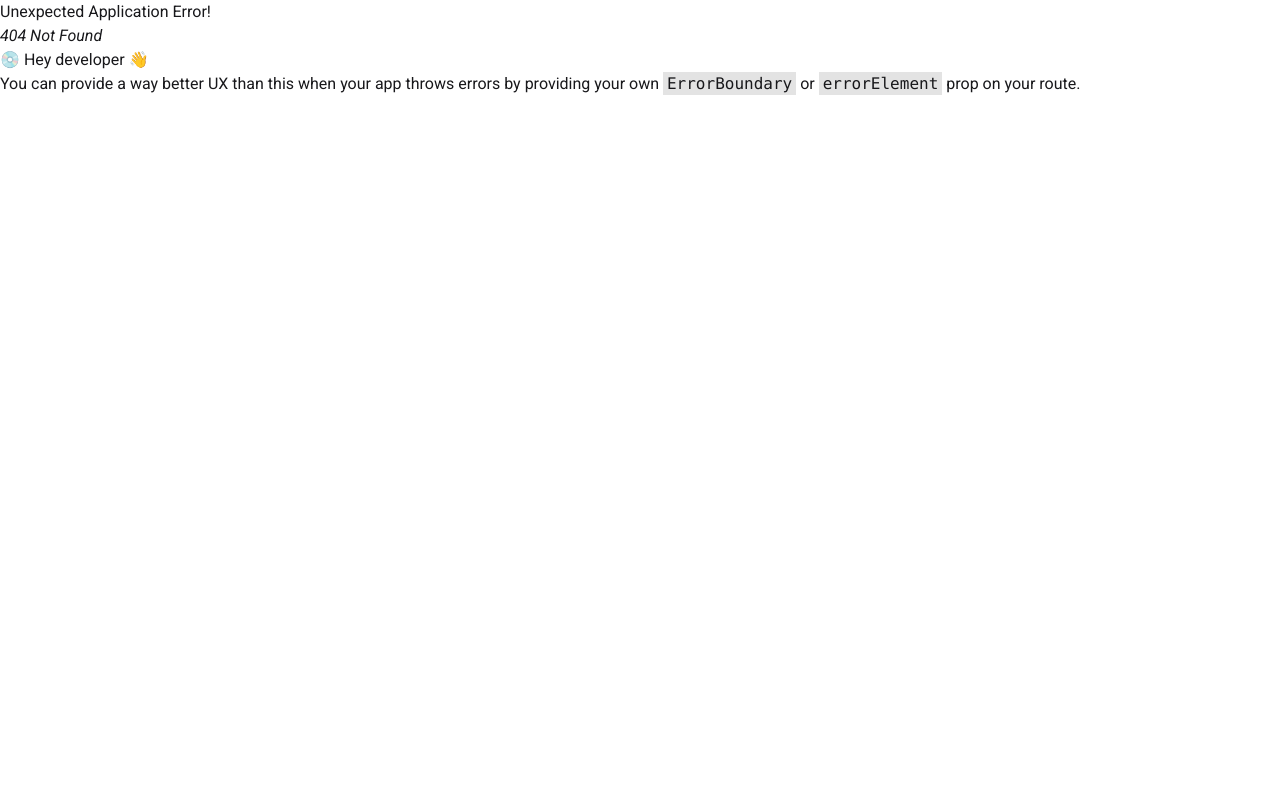
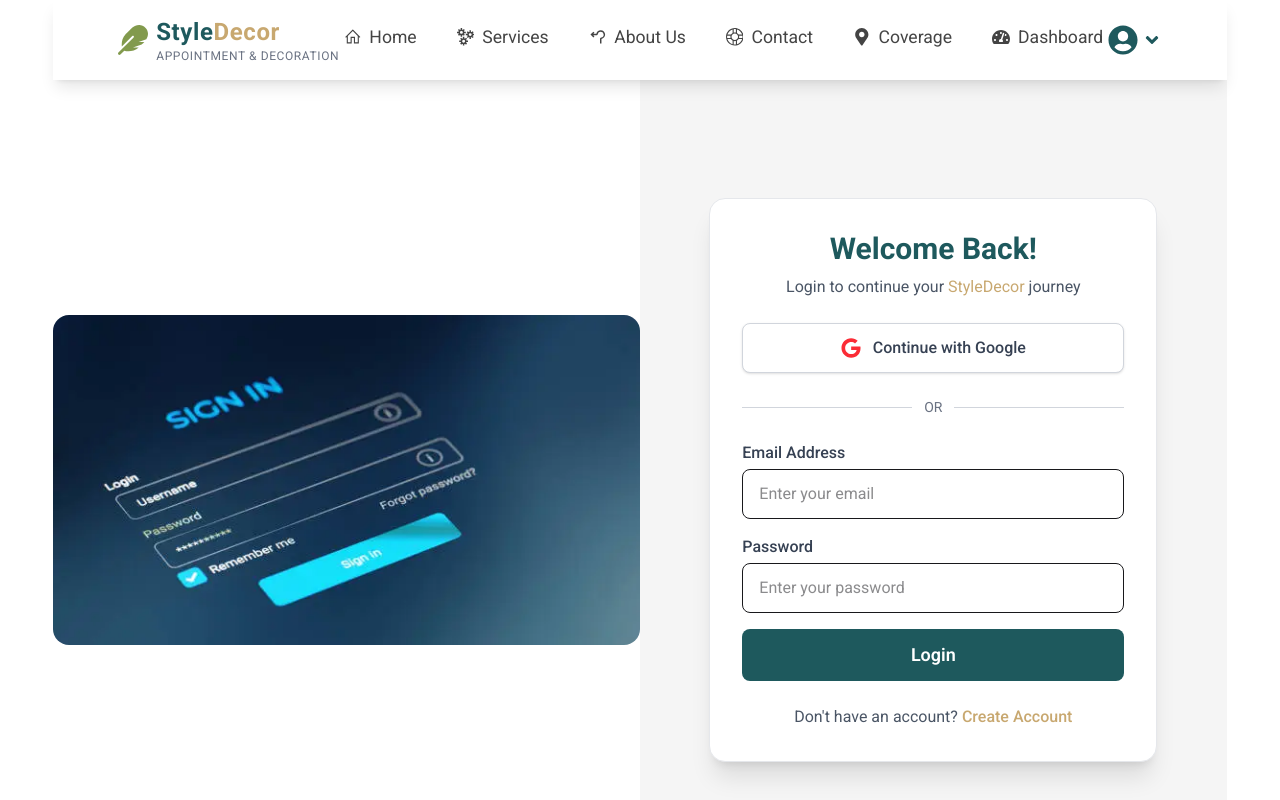
Before and after one commit to theporosh/b12-a10-styledecor-webclient, a React (Vite) app: page /login in a window 1280 px wide. Before the commit this address had no page. Shown: the top 800 px of the page. Built offline with nearby package versions, Linux system fonts and the light colour scheme.

Commit message:
login page design done using react hook form

```diff
--- a/package.json
+++ b/package.json
@@ -17,6 +17,7 @@
     "motion": "^12.23.25",
     "react": "^19.2.0",
     "react-dom": "^19.2.0",
+    "react-hook-form": "^7.68.0",
     "react-icons": "^5.5.0",
     "react-leaflet": "^5.0.0-rc.2",
     "react-router": "^7.10.1",
--- /dev/null
+++ b/src/layouts/AuthLayout.jsx
@@ -0,0 +1,27 @@
+import React from 'react';
+import NavBar from '../pages/Shared/NavBar/NavBar';
+import { Outlet } from 'react-router';
+import Footer from '../pages/Shared/Footer/Footer';
+import signImg from '../assets/signIn.webp';
+
+const AuthLayout = () => {
+    return (
+        <div className="w-11/12 mx-auto">
+            <NavBar></NavBar>
+            <div className="flex items-center">
+
+                <div className="flex-1">
+                    <img className="rounded-2xl" src={signImg} alt="" />
+                </div>
+
+                <div className="flex-1">
+                    <Outlet></Outlet>
+                </div>
+
+            </div>
+            <Footer></Footer>
+        </div>
+    );
+};
+
+export default AuthLayout;
--- /dev/null
+++ b/src/pages/Auth/Login/Login.jsx
@@ -0,0 +1,106 @@
+import React from 'react';
+import { useForm } from "react-hook-form";
+import { FaGoogle } from "react-icons/fa";
+import { Link } from 'react-router';
+
+const Login = () => {
+    const {
+        register,
+        handleSubmit,
+        formState: { errors }
+    } = useForm();
+
+    const onSubmit = (data) => {
+        console.log("Logged In:", data);
+    };
+
+    const handleGoogleLogin = () => {
+        console.log("Google Login Triggered");
+        // Firebase Auth
+    };
+
+    return (
+        <div className="min-h-screen flex items-center justify-center bg-[#F5F5F5] px-4">
+            <div className="bg-white w-full max-w-md rounded-2xl shadow-xl p-8 border border-gray-200">
+
+                {/* Heading */}
+                <h2 className="text-3xl font-bold text-center text-[#1E595D]">
+                    Welcome Back!
+                </h2>
+                <p className="text-center text-gray-600 mt-2">
+                    Login to continue your <span className="text-[#C8A870]">StyleDecor</span> journey
+                </p>
+
+                {/* Google Login */}
+                <button
+                    onClick={handleGoogleLogin}
+                    className="w-full flex items-center justify-center gap-3 bg-white border border-gray-300 hover:bg-gray-50 py-3 rounded-lg mt-6 shadow-sm transition"
+                >
+                    <FaGoogle className="text-red-500 text-xl" />
+                    <span className="text-gray-700 font-medium">Continue with Google</span>
+                </button>
+
+                {/* Divider */}
+                <div className="flex items-center my-6">
+                    <div className="flex-grow h-px bg-gray-300"></div>
+                    <span className="px-3 text-gray-500 text-sm">OR</span>
+                    <div className="flex-grow h-px bg-gray-300"></div>
+                </div>
+
+                {/* Login Form */}
+                <form onSubmit={handleSubmit(onSubmit)} className="space-y-4">
+
+                    {/* Email */}
+                    <div>
+                        <label className="block text-gray-700 font-medium mb-1">
+                            Email Address
+                        </label>
+                        <input
+                            type="email"
+                            {...register("email", { required: "Email is required" })}
+                            className="w-full px-4 py-3 border rounded-lg focus:outline-none focus:ring-2 focus:ring-[#C8A870]"
+                            placeholder="Enter your email"
+                        />
+                        {errors.email && (
+                            <p className="text-red-600 text-sm mt-1">{errors.email.message}</p>
+                        )}
+                    </div>
+
+                    {/* Password */}
+                    <div>
+                        <label className="block text-gray-700 font-medium mb-1">
+                            Password
+                        </label>
+                        <input
+                            type="password"
+                            {...register("password", { required: "Password is required" })}
+                            className="w-full px-4 py-3 border rounded-lg focus:outline-none focus:ring-2 focus:ring-[#C8A870]"
+                            placeholder="Enter your password"
+                        />
+                        {errors.password && (
+                            <p className="text-red-600 text-sm mt-1">{errors.password.message}</p>
+                        )}
+                    </div>
+
+                    {/* Login Button */}
+                    <button
+                        type="submit"
+                        className="w-full bg-[#1E595D] hover:bg-[#17474A] text-white py-3 rounded-lg font-semibold text-lg transition"
+                    >
+                        Login
+                    </button>
+                </form>
+
+                {/* Bottom Links */}
+                <p className="text-center text-gray-600 mt-6">
+                    Don't have an account?{" "}
+                    <Link to="/register" className="text-[#C8A870] font-medium hover:underline">
+                        Create Account
+                    </Link>
+                </p>
+            </div>
+        </div>
+    );
+};
+
+export default Login;
--- /dev/null
+++ b/src/pages/Auth/Register/Register.jsx
@@ -0,0 +1,11 @@
+import React from 'react';
+
+const Register = () => {
+    return (
+        <div>
+
+        </div>
+    );
+};
+
+export default Register;
--- a/src/routes/router.jsx
+++ b/src/routes/router.jsx
@@ -3,6 +3,9 @@ import RootLayout from "../layouts/RootLayout";
 import Home from "../pages/Home/Home/Home";
 import DecoratorDetails from "../pages/Home/DecoratorDetails/DecoratorDetails";
 import Coverage from "../pages/ServiceCoverageMap/Coverage";
+import AuthLayout from "../layouts/AuthLayout";
+import Login from "../pages/Auth/Login/Login";
+import Register from "../pages/Auth/Register/Register";
 
 export const router = createBrowserRouter([
   {
@@ -23,4 +26,19 @@ export const router = createBrowserRouter([
         },
     ]
   },
+
+  {
+    path: '/',
+    Component: AuthLayout,
+    children: [
+      {
+        path: '/login',
+        Component: Login,
+      },
+      {
+        path: '/register',
+        Component: Register,
+      }
+    ]
+  }
 ]);
```
Also changed, not shown: src/assets/signIn.webp (added), 1 other file (tests, documents, lock files or other folders).
